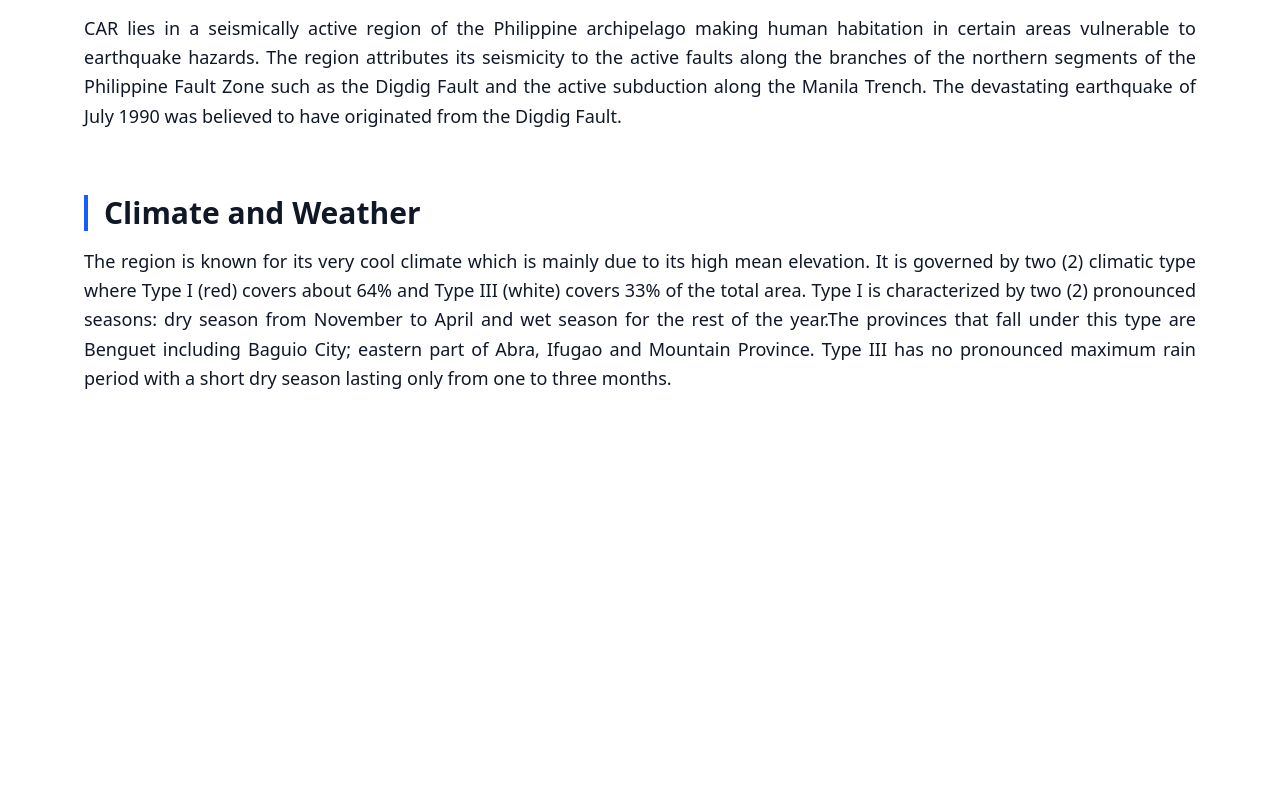
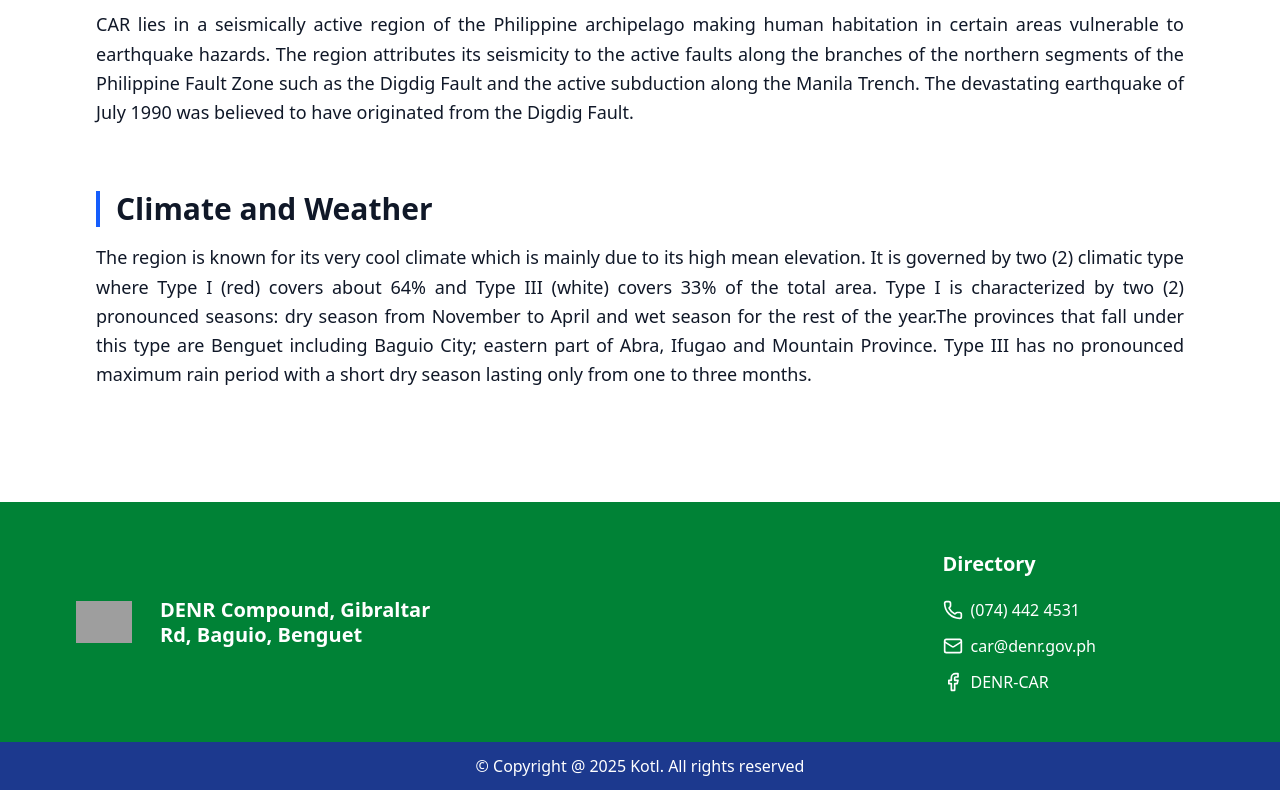
Before and after one commit to yukiroow/cordimap-landing-site, a React (Vite) app: page /biophysical in a window 1280 px wide. Shown: the part 1814-2604 px from the top of the page. Before the commit the page ends 2319 px from the top, so only its background shows below. Built offline with nearby package versions, Linux system fonts and the light colour scheme; grey boxes are pictures that could not be loaded.

Commit message:
Added the footer in BiophysicalProfile

```diff
--- a/src/BiophysicalProfile.jsx
+++ b/src/BiophysicalProfile.jsx
@@ -1,6 +1,9 @@
+import { Phone, Mail, Facebook } from "lucide-react";
+
 const BiophysicalProfile = () => {
     return (
-        <div className="mt-8 mx-13">
+        <div>
+            <div className="mt-8 mx-16">
             <div className="min-h-screen w-full bg-white text-gray-900 px-8 py-12">
                 {/* Title */}
                 <div className="relative flex items-center mb-20 w-full">
@@ -149,8 +152,68 @@ const BiophysicalProfile = () => {
                     </p>
                 </section>
             </div>
+            </div>
+
+        {/* FOOTER */}
+      <div className="w-full">
+        <div className="bg-green-700 text-white py-12 px-6">
+          <div className="max-w-6xl mx-auto flex flex-col md:flex-row justify-between items-start md:items-center">
+            <div className="flex items-center space-x-4 mb-6 md:mb-0">
+              <div className="w-20 h-20 rounded-full flex items-center justify-center flex-shrink-0 p-3">
+                <img
+                  src="src/assets/Logos/DENR.png"
+                  alt="DENR Logo"
+                  className="w-full h-full object-contain"
+                />
+              </div>
+              <div>
+                <h3 className="text-xl font-semibold leading-tight">
+                  DENR Compound, Gibraltar
+                  <br />
+                  Rd, Baguio, Benguet
+                </h3>
+              </div>
+            </div>
+
+            {/* Directory */}
+            <div className="text-left mt-6 md:mt-0 md:mr-30">
+              <h3 className="font-semibold text-xl mb-5">Directory</h3>
+              <ul className="space-y-3">
+                <li className="flex items-center justify-start space-x-2">
+                  <Phone className="w-5 h-5" />
+                  <span>(074) 442 4531</span>
+                </li>
+                <li className="flex items-center justify-start space-x-2">
+                  <Mail className="w-5 h-5" />
+                  <span>car@denr.gov.ph</span>
+                </li>
+                <li className="flex items-center justify-start space-x-2">
+                  <Facebook className="w-5 h-5" />
+                  <a
+                    href="https://www.facebook.com/DENRCAROfficial"
+                    target="_blank"
+                    rel="noopener noreferrer"
+                    className="hover:underline hover:text-gray-200"
+                  >
+                    <span>DENR-CAR</span>
+                  </a>
+                </li>
+              </ul>
+            </div>
+          </div>
         </div>
-    );
+
+        {/* Bottom Bar */}
+        <div className="w-full bg-blue-900 text-white py-3">
+          <div className="max-w-6xl mx-auto px-6">
+            <p className="text-center text-m font-medium">
+              © Copyright @ 2025 Kotl. All rights reserved
+            </p>
+          </div>
+        </div>
+      </div>
+    </div>
+  );
 };
 
 export default BiophysicalProfile;
```
